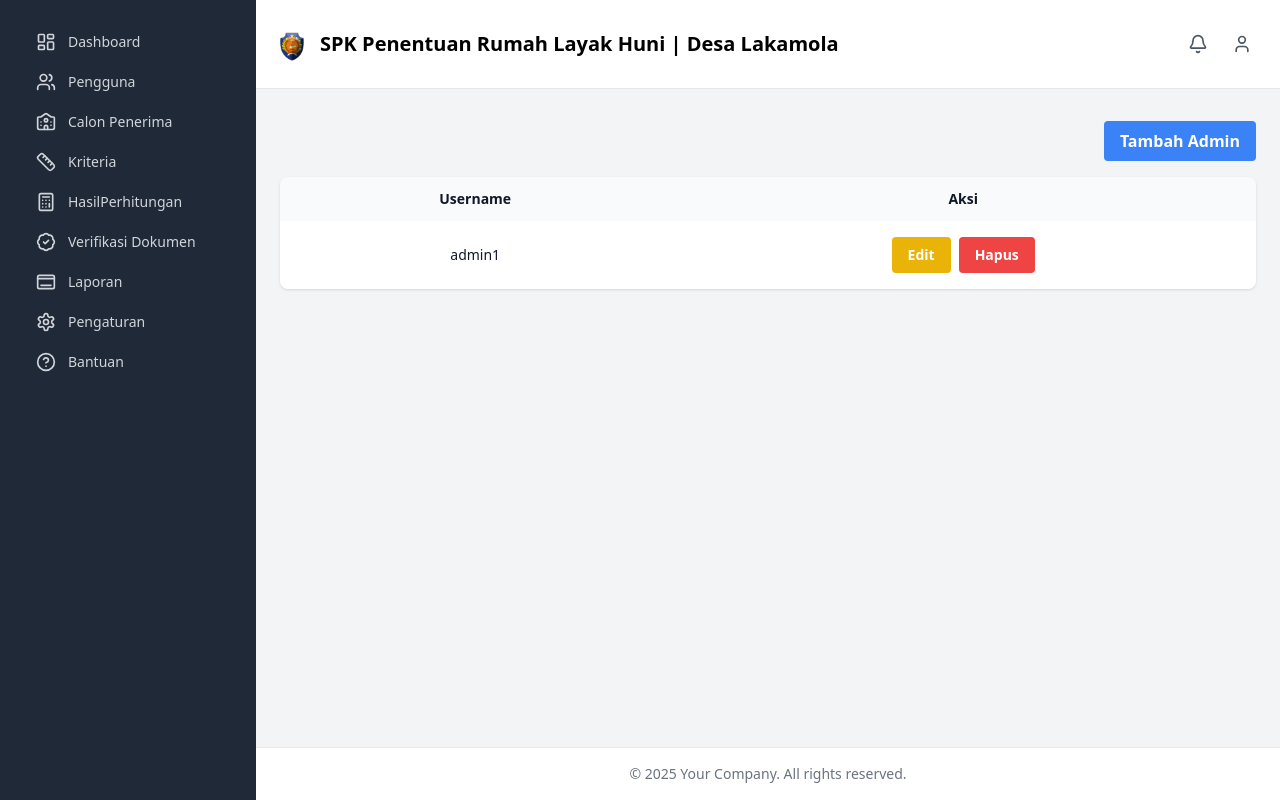
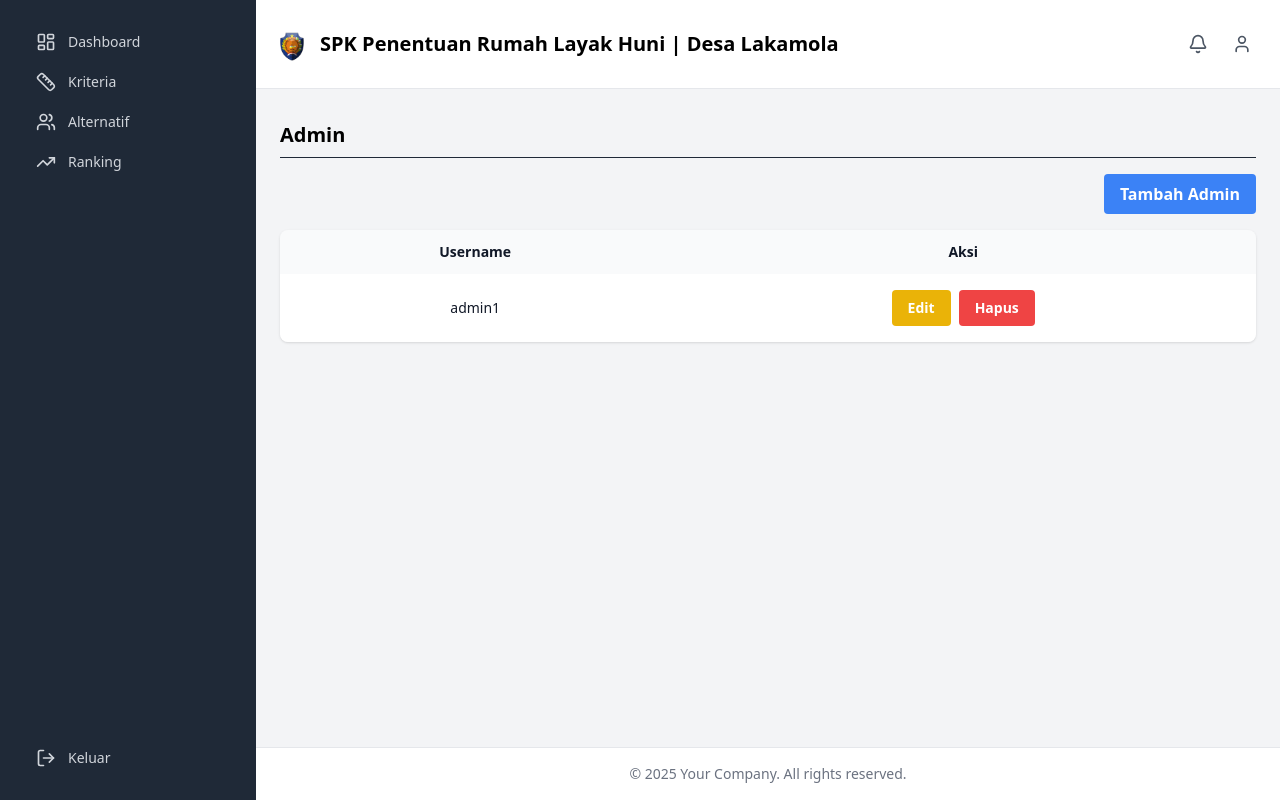
Before and after one commit to Joshtri/spk-rumah-layak-huni-saw-topsis, a React (Vite) app: page /admin in a window 1280 px wide. Built offline with nearby package versions, Linux system fonts and the light colour scheme.

Commit message:
feat: add PageTitle component and update various pages to include it fix: correct spelling in AlternativeTable header style: adjust StatCard height and improve sidebar layout

```diff
--- a/src/components/alternatif/table.jsx
+++ b/src/components/alternatif/table.jsx
@@ -19,7 +19,7 @@ export default function AlternativeTable() {
         <Table.Head>
           <Table.HeadCell className="w-[10%] text-center">Id</Table.HeadCell>
 
-          <Table.HeadCell className="w-[20%] text-center">Nama ALternatif</Table.HeadCell>
+          <Table.HeadCell className="w-[20%] text-center">Nama Alternatif</Table.HeadCell>
 
           <Table.HeadCell className="w-[20%] text-center">Periode</Table.HeadCell>
           <Table.HeadCell className="w-[50%] text-center">Aksi</Table.HeadCell>
--- a/src/components/dashboard/statCard.jsx
+++ b/src/components/dashboard/statCard.jsx
@@ -4,7 +4,7 @@ import { NavLink } from "react-router-dom";
 export default function StatCard({ children, title, navTo, navText }) {
   return (
     <Card
-      className="w-full h-[22rem]"
+      className="w-full h-[20rem]"
       theme={{
         root: {
           base: "bg-white border border-gray-200 rounded-lg shadow transition-shadow duration-300 hover:shadow-md hover:shadow-stone-500 ",
--- /dev/null
+++ b/src/components/pageTitle.jsx
@@ -0,0 +1,8 @@
+export default function PageTitle({ title }) {
+  return (
+    <div className="page-title mb-4">
+      <h4 className="mb-2 text-xl font-semibold">{title}</h4>
+      <div className="h-px bg-gray-800 w-full"></div>
+    </div>
+  );
+}
--- a/src/components/partials/sidebar/index.jsx
+++ b/src/components/partials/sidebar/index.jsx
@@ -1,23 +1,19 @@
 import { NavLink } from "react-router-dom";
-import { LayoutDashboard, Users, Settings, HelpCircle, School2, Verified, Dock, Ruler, Calculator } from "lucide-react";
+import { LayoutDashboard, Users, Settings, HelpCircle, Verified, Dock, Ruler, TrendingUp, LogOut } from "lucide-react";
 
 export const Sidebar = () => {
   const menuItems = [
     { icon: LayoutDashboard, text: "Dashboard", path: "/dashboard" },
-    { icon: Users, text: "Pengguna", path: "/pengguna" },
-    { icon: School2, text: "Calon Penerima", path: "/calon-penerima" },
     { icon: Ruler, text: "Kriteria", path: "/kriteria" },
-    { icon: Calculator, text: "HasilPerhitungan", path: "/hasil-perhitungan" },
-    { icon: Verified, text: "Verifikasi Dokumen", path: "/verifikasi-dokumen" },
-    { icon: Dock, text: "Laporan", path: "/laporan" },
-    { icon: Settings, text: "Pengaturan", path: "/pengaturan" },
-    { icon: HelpCircle, text: "Bantuan", path: "/bantuan" },
+    { icon: Users, text: "Alternatif", path: "/alternatif" },
+    { icon: TrendingUp, text: "Ranking", path: "/ranking" },
   ];
 
   return (
-    <aside className="w-64 bg-[#1F2937] min-h-screen">
-      <div className="p-6">
-        <nav className="space-y-1">
+    <aside className="w-64 bg-[#1F2937] min-h-screen flex flex-col">
+      <div className="flex flex-col flex-1">
+        <nav className="flex-1 p-6 flex flex-col">
+          <div className="space-y-1">
             {menuItems.map((item, index) => (
               <NavLink
                 key={index}
@@ -32,6 +28,15 @@ export const Sidebar = () => {
                 <span className="text-sm font-medium">{item.text}</span>
               </NavLink>
             ))}
+          </div>
+
+          <NavLink
+            className="flex items-center space-x-3 px-3 py-2 rounded-md transition-colors text-gray-300 hover:bg-red-700 hover:text-white mt-auto"
+            to="/"
+          >
+            <LogOut className="h-5 w-5" />
+            <span className="text-sm font-medium">Keluar</span>
+          </NavLink>
         </nav>
       </div>
     </aside>
--- a/src/pages/admin/list.jsx
+++ b/src/pages/admin/list.jsx
@@ -2,12 +2,14 @@ import LayoutRoot from "../layout";
 import AdminTable from "../../components/admin/table";
 import AdminInputModal from "@/components/admin/inputModal";
 import { useState } from "react";
+import PageTitle from "@/components/pageTitle";
 
 export default function AdminList() {
   const [isModalOpen, setIsModalOpen] = useState(false);
 
   return (
     <LayoutRoot>
+      <PageTitle title="Admin" />
       <AdminInputModal
         isOpen={isModalOpen}
         onClose={() => {
--- a/src/pages/alternatif/list.jsx
+++ b/src/pages/alternatif/list.jsx
@@ -1,6 +1,7 @@
 import LayoutRoot from "@/pages/layout";
 import AlternativeTable from "../../components/alternatif/table";
 import AlternatifInputModal from "@/components/alternatif/inputModal";
+import PageTitle from "@/components/pageTitle";
 
 import { useState } from "react";
 
@@ -8,6 +9,7 @@ export default function AlternatifList() {
   const [isModalOpen, setIsModalOpen] = useState(false);
   return (
     <LayoutRoot>
+      <PageTitle title="Alternatif" />
       <AlternatifInputModal
         isOpen={isModalOpen}
         onClose={() => {
--- a/src/pages/dashboard/dashboard.jsx
+++ b/src/pages/dashboard/dashboard.jsx
@@ -7,7 +7,13 @@ export default function DashboardPage() {
       <div className=" grid grid-rows-[auto,1fr] gap-10 h-full">
         {/* greetings */}
         <div className="flex justify-center items-center h-full text-center">
-          <h1 className="text-6xl font-bold">Selamat Datang!</h1>
+          <h1
+            className="text-6xl font-bold text-gray-800
+            transition-all duration-300 ease-in-out
+            [text-shadow:_0px_10px_10px_rgb(0_0_0_/_20%)]"
+          >
+            Selamat Datang!
+          </h1>
         </div>
 
         {/* cards */}
--- a/src/pages/kriteria/list.jsx
+++ b/src/pages/kriteria/list.jsx
@@ -1,7 +1,7 @@
 import CriteriaInputModal from "@/components/kriteria/criteriaInputModal";
 import CriteriaTable from "@/components/kriteria/criteriaTable";
 import LayoutRoot from "../layout";
-
+import PageTitle from "@/components/pageTitle";
 
 import { useState } from "react";
 import { NavLink } from "react-router-dom";
@@ -17,6 +17,7 @@ export default function KriteriaList() {
       />
 
       <LayoutRoot>
+        <PageTitle title="Kriteria" />
         <div className="grid grid-rows-[auto,1fr] gap-8 h-full">
           {/* add criteria & view button */}
           <div className="flex justify-end items-center h-full">
--- a/src/pages/ranking/list.jsx
+++ b/src/pages/ranking/list.jsx
@@ -1,9 +1,11 @@
 import LayoutRoot from "../layout";
 import RankingTable from "@/components/ranking/table";
+import PageTitle from "@/components/pageTitle";
 
 export default function RankingList() {
   return (
     <LayoutRoot>
+      <PageTitle title="Ranking" />
       <RankingTable />
     </LayoutRoot>
   );
--- a/src/pages/sub-kriteria/list.jsx
+++ b/src/pages/sub-kriteria/list.jsx
@@ -1,9 +1,11 @@
 import LayoutRoot from "@/pages/layout";
 import SubCriteriaTable from "@/components/sub-kriteria/subCriteriaTable";
+import PageTitle from "@/components/pageTitle";
 
 export default function SubKriteriaList() {
   return (
     <LayoutRoot>
+      <PageTitle title="Sub Kriteria" />
       <SubCriteriaTable />
     </LayoutRoot>
   );
```
Lines whose indentation alone changed are shown as unchanged.
